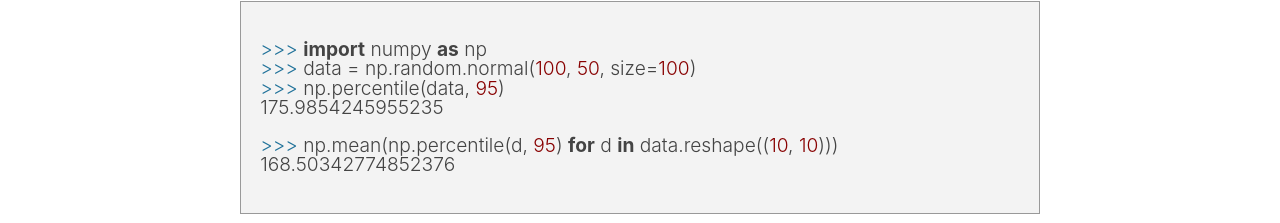
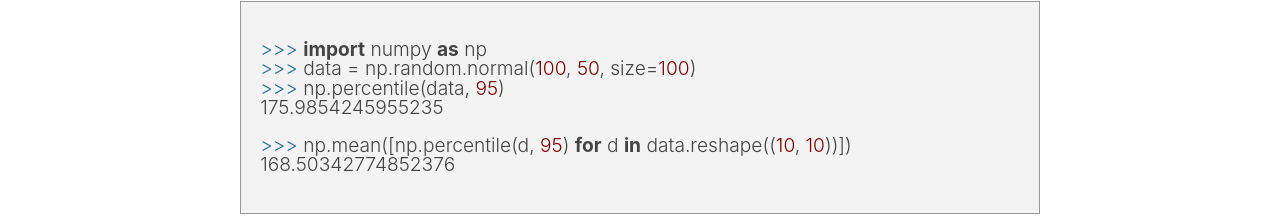
Before and after one commit to mcfunley/summarystatistics.club, a plain HTML site: page index.html in a window 1280 px wide. Shown: the part 388-611 px from the top of the page. Drawn offline with nearby package versions, Linux system fonts and the light colour scheme.

Commit message:
missing brackets

```diff
--- a/index.html
+++ b/index.html
@@ -37,7 +37,7 @@
 >>> np.percentile(data, 95)
 175.9854245955235
 
->>> np.mean(np.percentile(d, 95) for d in data.reshape((10, 10)))
+>>> np.mean([np.percentile(d, 95) for d in data.reshape((10, 10))])
 168.50342774852376
             </code>
         </pre>
```
